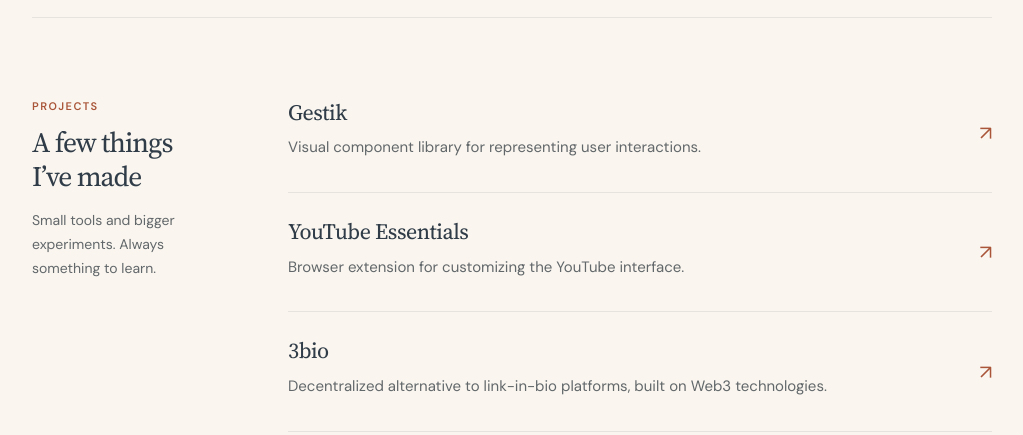
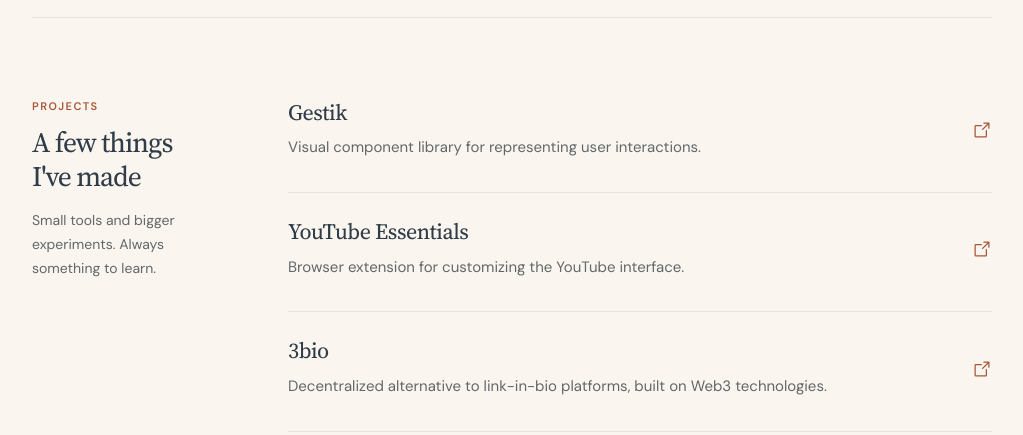
Before and after one commit to NicolasMilliard/portfolio, a React (Vite) app: page / in a window 1280 px wide. Shown: the part 960-1395 px from the top of the page, without its empty margins (128-1151 px from the left). Built offline with nearby package versions, Linux system fonts and the light colour scheme.

Commit message:
refactor(home): update projects section

```diff
--- a/src/components/Projects.tsx
+++ b/src/components/Projects.tsx
@@ -1,3 +1,5 @@
+import { ArrowSquareOutIcon } from '@phosphor-icons/react';
+
 import { projects } from '../data/portfolio';
 
 export const Projects = () => {
@@ -11,7 +13,7 @@ export const Projects = () => {
         <p className="eyebrow">Projects</p>
         <h2 id="projects-heading">
           A few things
-          <br className="desktop-break" /> I’ve made
+          <br className="desktop-break" /> I've made
         </h2>
         <p>Small tools and bigger experiments. Always something to learn.</p>
       </div>
@@ -27,7 +29,7 @@ export const Projects = () => {
             <span className="project-title">{project.title}</span>
             <span className="project-description">{project.description}</span>
             <span className="row-arrow" aria-hidden="true">
-              ↗
+              <ArrowSquareOutIcon />
             </span>
           </a>
         ))}
```
